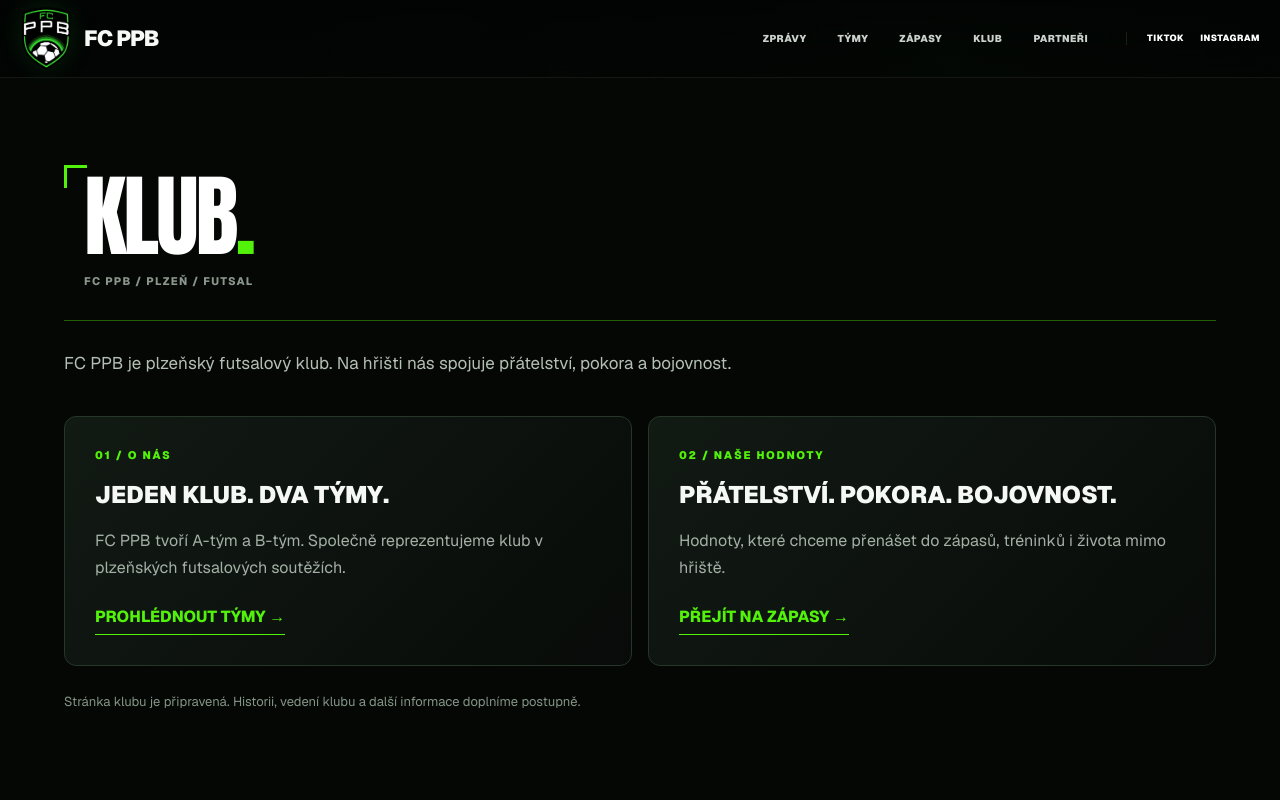
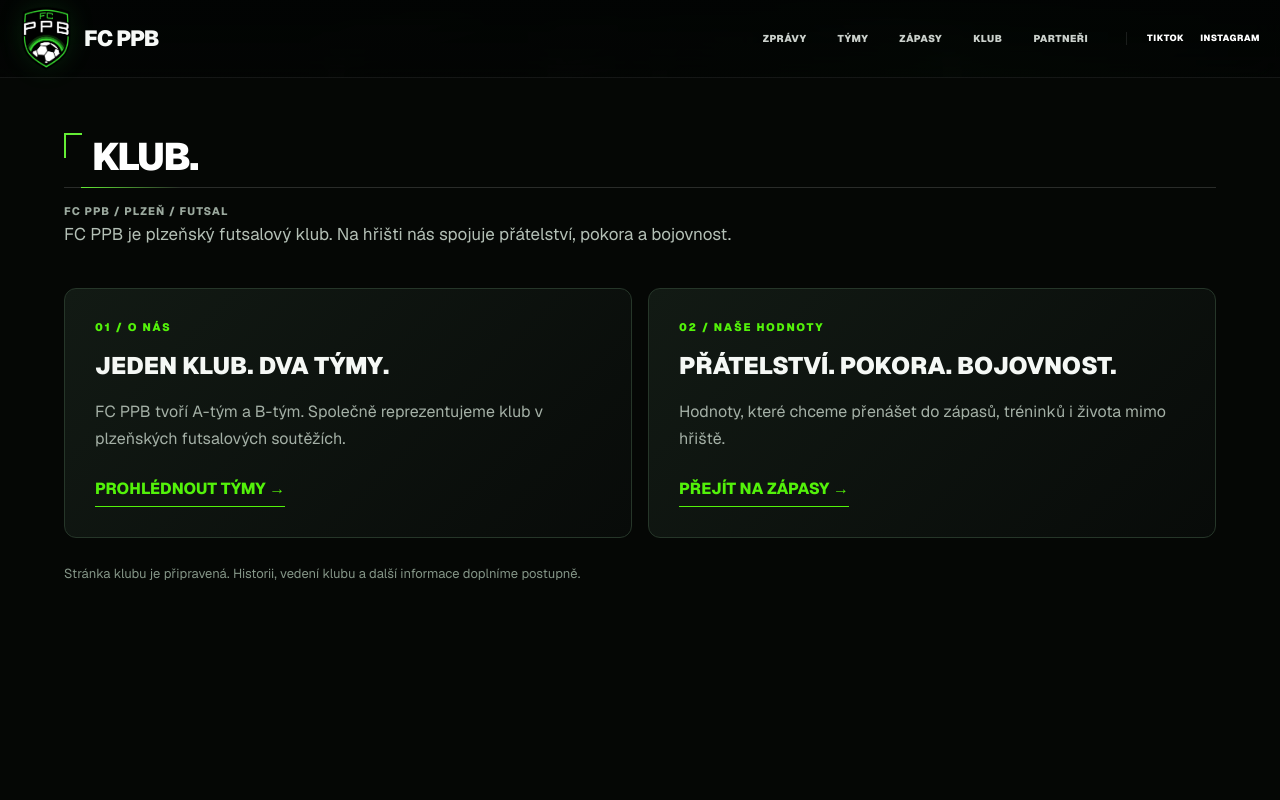
Before and after one commit to BluDeStudio/fcppbweb, a Next.js app: page /klub in a window 1280 px wide. Shown: the top 800 px of the page. Built offline with nearby package versions, Linux system fonts and the light colour scheme.

Commit message:
Oprava jednotne velikosti nadpisu

```diff
--- a/app/tymy/Teams.module.css
+++ b/app/tymy/Teams.module.css
@@ -1555,3 +1555,8 @@ and
       none !important;
   }
 }
+/* Jednotna vyska hlavniho nadpisu podle ZPRAVY Z KABINY */
+.page .hero { min-height: 0; display: block; overflow: visible; border-bottom: 0; background: #050605; }
+.page .heroInner { width: min(1320px, calc(100% - 48px)); padding: 56px 0 0; }
+.page .heroGlow, .page .heroLogo { display: none; }
+@media (max-width: 700px) { .page .heroInner { width: min(1320px, calc(100% - 32px)); padding-top: 32px; } }
--- a/components/PageHeading.module.css
+++ b/components/PageHeading.module.css
@@ -1,6 +1,45 @@
-.heading{position:relative;width:100%;padding:38px 0 30px;margin-bottom:28px;border-bottom:1px solid rgba(83,242,10,.38)}
-.heading:before{content:"";position:absolute;left:0;top:32px;width:23px;height:23px;border-left:3px solid #53f20a;border-top:3px solid #53f20a}
-.headingText{padding-left:20px}.heading h1{font-family:Impact,"Arial Narrow",Arial,sans-serif;font-size:clamp(48px,8vw,90px);font-weight:900;line-height:1;letter-spacing:-.035em;color:#fff;margin:0}
-.heading h1 span{color:#53f20a}.heading p{margin:12px 0 0;color:#8b978d;font-size:11px;letter-spacing:.12em;font-weight:800;text-transform:uppercase}
-.compact{margin-bottom:0;border-bottom:0;padding:30px 0 25px}.compact:before{top:25px}
-@media(max-width:650px){.heading{padding:26px 0 22px}.heading:before{top:21px;width:16px;height:16px}.headingText{padding-left:16px}.heading h1{font-size:clamp(44px,13vw,65px)}.heading p{font-size:9px;line-height:1.6}.compact:before{top:20px}}
+.wrapper { width: 100%; }
+.heading {
+  position: relative;
+  display: flex;
+  align-items: flex-end;
+  min-height: 52px;
+  padding: 5px 0 13px 28px;
+  border-bottom: 1px solid rgba(255,255,255,.15);
+}
+.heading::before {
+  content: "";
+  position: absolute;
+  top: 0;
+  left: 0;
+  width: 18px;
+  height: 25px;
+  border-left: 2px solid #64ed35;
+  border-top: 2px solid #64ed35;
+}
+.heading::after {
+  content: "";
+  position: absolute;
+  bottom: -1px;
+  left: 17px;
+  width: 100px;
+  height: 1px;
+  background: linear-gradient(90deg, #64ed35, transparent);
+}
+.heading h1 {
+  margin: 0;
+  font-family: var(--heading), "Arial Narrow", Impact, sans-serif;
+  font-size: clamp(29px, 3vw, 43px);
+  font-weight: 1000;
+  line-height: .95;
+  letter-spacing: -.045em;
+  color: #fff;
+}
+.subtitle {
+  margin: 15px 0 0;
+  color: #9ba99e;
+  font-size: 11px;
+  font-weight: 800;
+  letter-spacing: .10em;
+  text-transform: uppercase;
+}
--- a/components/PageHeading.tsx
+++ b/components/PageHeading.tsx
@@ -1,10 +1,14 @@
 import styles from "./PageHeading.module.css";
 
 type Props = { title: string; subtitle?: string; compact?: boolean };
-export default function PageHeading({ title, subtitle, compact = false }: Props) {
-  return <header className={`${styles.heading} ${compact ? styles.compact : ""}`}>
-    <div className={styles.headingText}><h1>{title}<span>.</span></h1>
-      {subtitle && <p>{subtitle}</p>}
-    </div>
-  </header>;
+
+export default function PageHeading({ title, subtitle }: Props) {
+  return (
+    <header className={styles.wrapper}>
+      <div className={styles.heading}>
+        <h1>{title.replace(/\.$/, "")}.</h1>
+      </div>
+      {subtitle && <p className={styles.subtitle}>{subtitle}</p>}
+    </header>
+  );
 }
```
